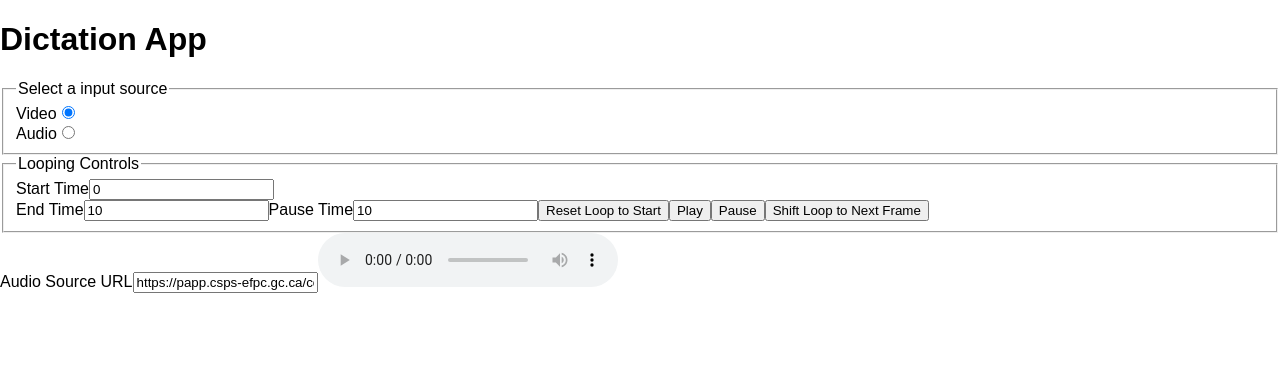
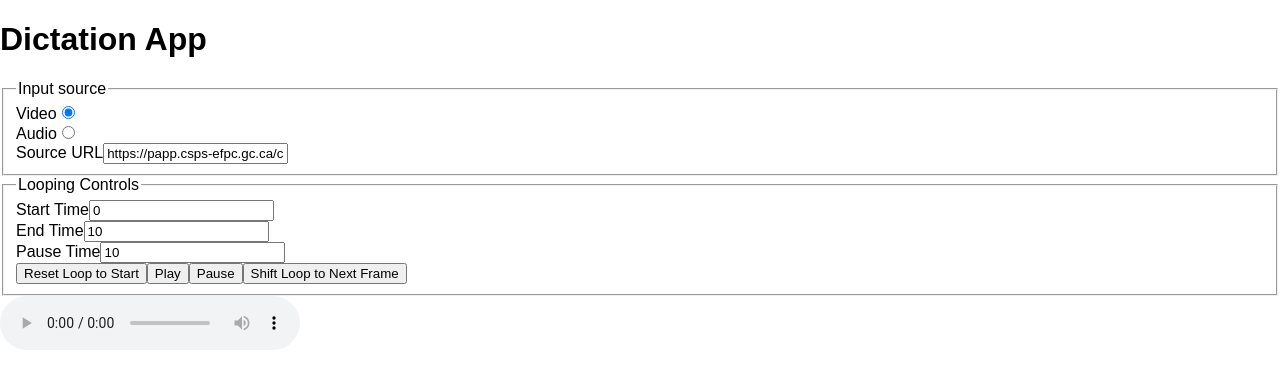
Before and after one commit to bpb54321/dictation-app-react, a React (Create React App) app: page / in a window 1280 px wide. Shown: the top 388 px of the page. Built offline with nearby package versions, Linux system fonts and the light colour scheme.

Commit message:
Fixed some of the onChange listeners and state.

```diff
--- a/src/components/AudioPlayer.jsx
+++ b/src/components/AudioPlayer.jsx
@@ -12,27 +12,9 @@ class AudioPlayer extends React.Component {
 
   render() {
 
-    const default_source = "https://papp.csps-efpc.gc.ca/courses/dept/CSPS/" +
-      "C285/content/section03/audio/bc01.mp3";
-
     return (
       <div>
-        <label
-          htmlFor="audio-source"
-        >
-          Audio Source URL
-        </label>
-        <input
-          id="audio-source"
-          name="audio-source"
-          type="url"
-          value={default_source}
-        />
-        <audio
-          controls
-          id="audio-player"
-          src=""
-        >
+        <audio controls id="audio-player" src="">
           Your browser does not support the
           {" "}
           <code>
--- a/src/components/InputSourceControl.js
+++ b/src/components/InputSourceControl.js
@@ -1,3 +1,4 @@
+import LabelledInput from "./LabelledInput";
 import PropTypes from "prop-types";
 import React from "react";
 
@@ -15,6 +16,8 @@ class InputSourceControl extends React.Component {
 
     this.state = {
       "inputSource": props.inputSource,
+      "sourceUrl": "https://papp.csps-efpc.gc.ca/courses/dept/CSPS/" +
+        "C285/content/section03/audio/bc01.mp3",
     };
 
   }
@@ -34,7 +37,7 @@ class InputSourceControl extends React.Component {
     return (
       <fieldset>
         <legend>
-          Select a input source
+         Input source
         </legend>
         <div>
           <label htmlFor="video">
@@ -54,6 +57,9 @@ class InputSourceControl extends React.Component {
             value="audio"
           />
         </div>
+        <LabelledInput label="Source URL" name="source-url" type="text"
+          value={this.state.sourceUrl}
+        />
       </fieldset>
     );
 
--- a/src/components/LabelledInput.js
+++ b/src/components/LabelledInput.js
@@ -13,6 +13,26 @@ class LabelledInput extends React.Component {
     ]).isRequired,
   };
 
+  constructor(props) {
+
+    super(props);
+
+    this.props = props;
+
+    this.state = {
+      "value": this.props.value,
+    };
+
+  }
+
+  handleChange = (event) => {
+
+    this.setState({
+      "value": event.target.value,
+    });
+
+  }
+
   render() {
 
     return (
@@ -21,8 +41,9 @@ class LabelledInput extends React.Component {
           {this.props.label}
         </label>
         <input id={this.props.name} name={this.props.name}
+          onChange={this.handleChange}
           type={this.props.type}
-          value={this.props.value}
+          value={this.state.value}
         />
       </div>
     );
--- a/src/components/PlaybackControls.js
+++ b/src/components/PlaybackControls.js
@@ -18,24 +18,6 @@ class PlaybackControls extends React.Component {
 
   }
 
-  handleChange = (stateKey, value) => {
-
-    console.log(`New value: ${value}`);
-
-    const newState = {};
-
-    newState[stateKey] = value;
-
-    this.setState(newState);
-
-  }
-
-  handleChangeEndTime = (event) => {
-
-    this.handleChange("endTime", event.target.value);
-
-  }
-
   render() {
 
     return (
@@ -46,17 +28,10 @@ class PlaybackControls extends React.Component {
         <LabelledInput label="Start Time" name="start-time" type="number"
           value={this.state.startTime}
         />
-        <label htmlFor="end-time">
-          End Time
-        </label>
-        <input id="end-time" name="end-time"
-          onChange={this.handleChangeEndTime} type="number"
+        <LabelledInput label="End Time" name="end-time" type="number"
           value={this.state.endTime}
         />
-        <label htmlFor="pause-time">
-          Pause Time
-        </label>
-        <input id="pause-time" name="pause-time" type="number"
+        <LabelledInput label="Pause Time" name="pause-time" type="number"
           value={this.state.pauseTime}
         />
         <button id="loop-button" type="button">
```
